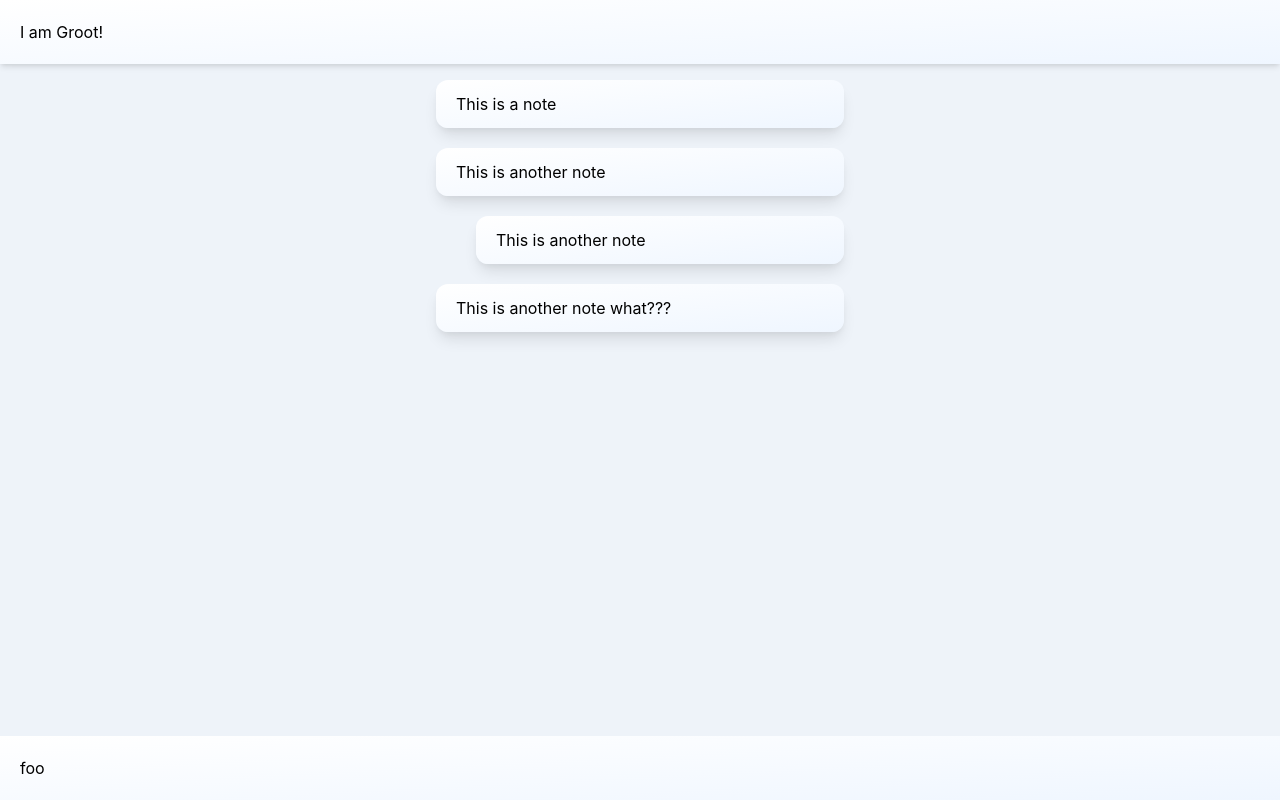
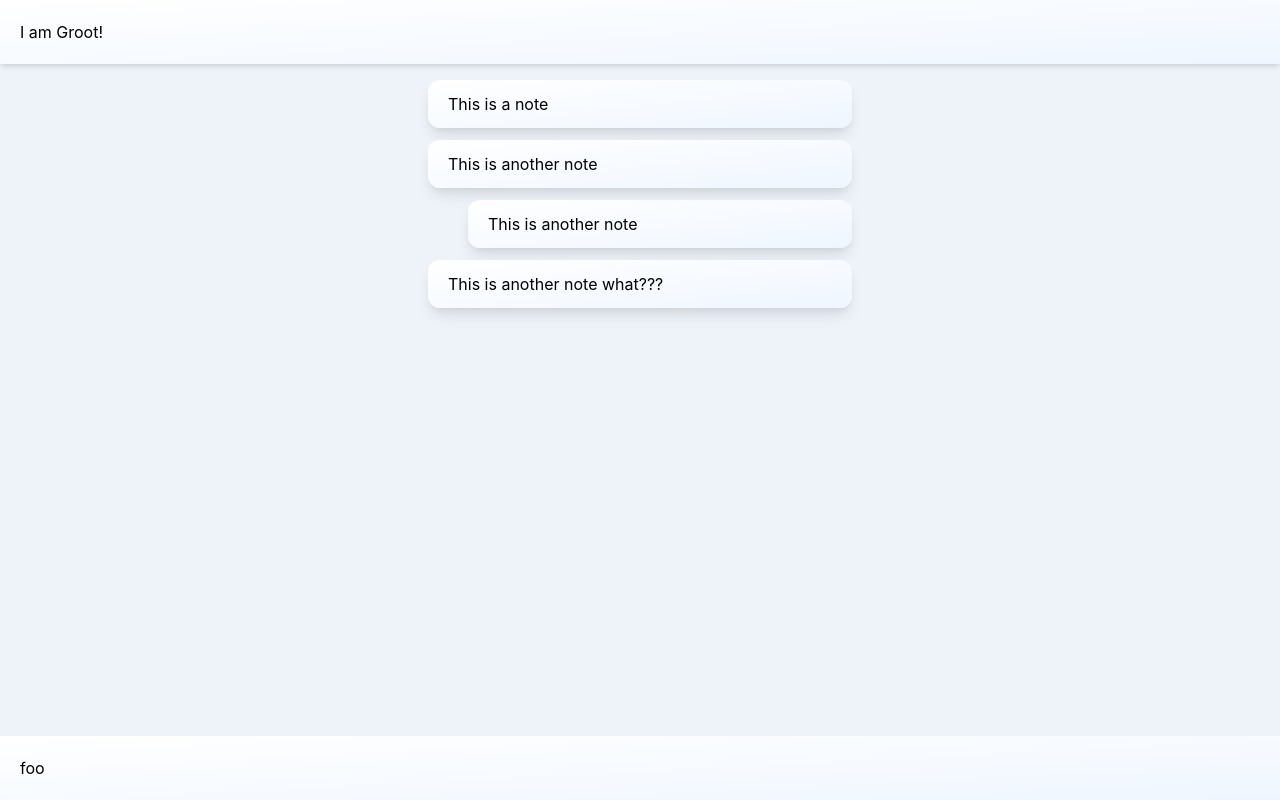
Before and after one commit to lukemt/notes, a React (Create React App) app: page / in a window 1280 px wide. Built offline with nearby package versions, Linux system fonts and the light colour scheme.

Commit message:
Add dark mode

```diff
--- a/src/App.tsx
+++ b/src/App.tsx
@@ -23,7 +23,7 @@ export default function App() {
     <>
       <header>
         <ContentEditable
-          className="fixed top-0 inset-x-0 p-5 bg-gradient-to-br from-white to-blue-50 shadow-md"
+          className="fixed top-0 inset-x-0 p-5 bg-gradient-to-br from-white to-blue-50 shadow-md dark:from-gray-900 dark:to-blue-900"
           defaultValue={rootNote.text}
           needsFocus={false}
           onNewValue={(value) => updateNote(rootNote._id, value)}
@@ -55,7 +55,7 @@ export default function App() {
           ))}
         </ul>
       </main>
-      <footer className="fixed bottom-0 inset-x-0 p-5  bg-gradient-to-br from-white to-blue-50 shadow-xl">
+      <footer className="fixed bottom-0 inset-x-0 p-5  bg-gradient-to-br from-white to-blue-50 shadow-xl dark:from-gray-900 dark:to-green-900">
         foo
       </footer>
     </>
--- a/src/components/Notes.tsx
+++ b/src/components/Notes.tsx
@@ -36,7 +36,7 @@ export default function Notes({
   return (
     <li>
       <ContentEditable
-        className="px-5 py-3 m-5 rounded-xl bg-gradient-to-br from-white to-blue-50 shadow-lg"
+        className="px-5 py-3 m-3 rounded-xl shadow-lg bg-gradient-to-br from-white to-blue-50 dark:from-blue-900 dark:to-green-800"
         defaultValue={note.text}
         needsFocus={note.needsFocus}
         onNewValue={(value) => onUpdateNote(note._id, value)}
--- a/src/index.css
+++ b/src/index.css
@@ -16,4 +16,7 @@ body {
   -webkit-font-smoothing: antialiased;
   -moz-osx-font-smoothing: grayscale;
   background-color: rgb(238, 243, 249);
+
+  /* extend with tailwind */
+  @apply dark:bg-gray-900 dark:text-gray-100;
 }
--- a/tailwind.config.js
+++ b/tailwind.config.js
@@ -1,6 +1,6 @@
 module.exports = {
   purge: ["./src/**/*.{js,jsx,ts,tsx}", "./public/index.html"],
-  darkMode: false, // or 'media' or 'class'
+  darkMode: "media", // or 'media' or 'class'
   theme: {
     extend: {},
   },
```
